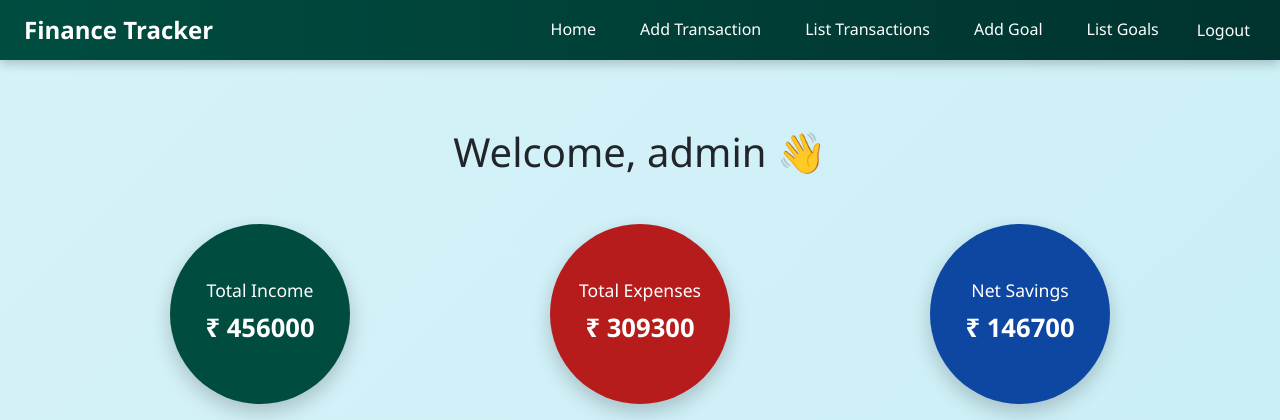
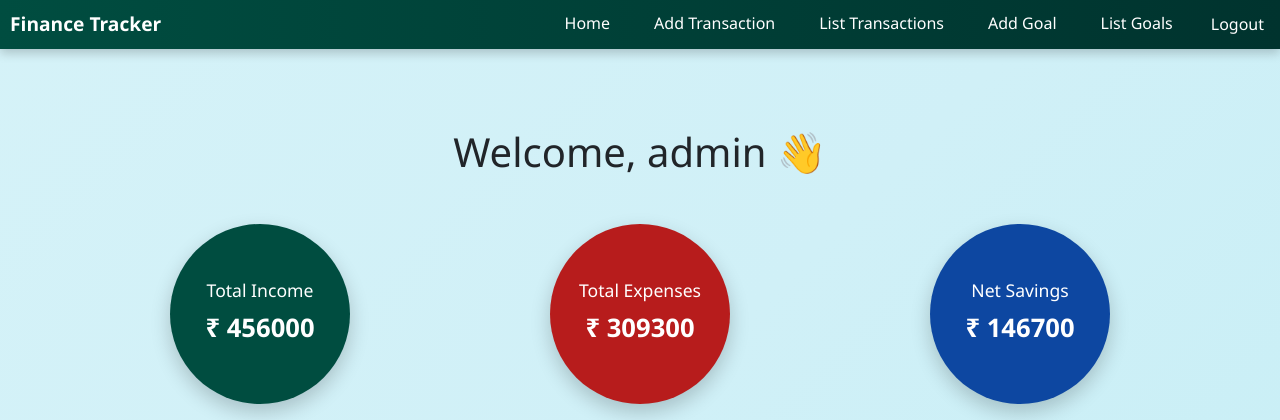
Before and after one commit to kanishka-rani-2005/FinanceTracker, a Django app: page / in a window 1280 px wide. Shown: the top 420 px of the page. Run offline with Django 5.2, Linux system fonts and the light colour scheme; a user stored in the database is signed in; data comes from the database, SQL or seed files in the repository.

Commit message:
Update Frontend

```diff
--- a/templates/finance/home.html
+++ b/templates/finance/home.html
@@ -26,7 +26,7 @@
 
     nav {
   background: linear-gradient(to right, #004d40, #00332e);
-  padding: 12px 24px;
+  padding: 10px 10px;
   display: flex;
   justify-content: space-between;
   align-items: center;
@@ -39,7 +39,7 @@
 
     .logo {
       color: #ffffff;
-      font-size: 1.5em;
+      font-size: 1.2em;
       font-weight: bold;
       text-decoration: none;
     }
```
